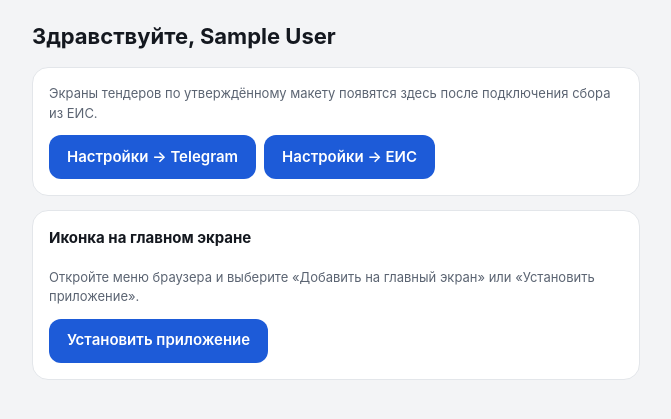
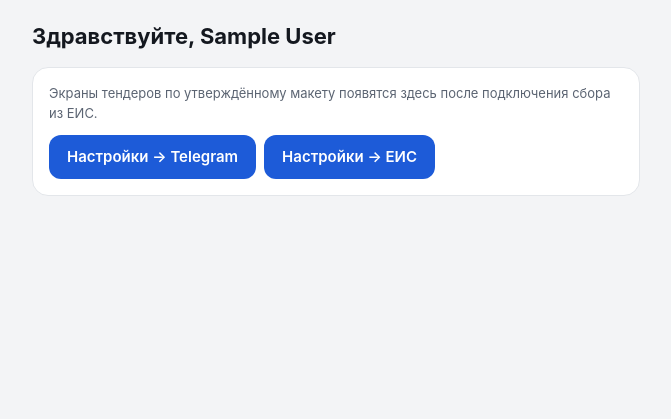
Before and after one commit to promstroy407/tender-radar, a Laravel app: page / in a window 1280 px wide. Shown: the part 73-492 px from the top of the page, without its empty margins (304-975 px from the left). Run offline with Laravel 12, Linux system fonts and the light colour scheme; the visitor is signed in with stand-in values (Sample User, id 1).

Commit message:
Убрана кнопка «Установить приложение» с главной
Приложение ставится значком браузера в адресной строке; своя кнопка в установленном приложении лишняя и путает.

Co-Authored-By: Claude Opus 5.5 <noreply@anthropic.com>
Claude-Session: https://claude.ai/code/session_016CiYjDi1iugbVuGHXVcJEe

```diff
--- a/resources/views/home.blade.php
+++ b/resources/views/home.blade.php
@@ -13,53 +13,4 @@
             </div>
         @endcan
     </div>
-
-    <div class="card" id="install" hidden>
-        <h2>Иконка на главном экране</h2>
-        <p class="muted" id="install-hint">Откройте меню браузера и выберите «Добавить на главный экран» или «Установить приложение».</p>
-        <div class="row">
-            <button type="button" id="install-button" hidden>Установить приложение</button>
-        </div>
-    </div>
 @endsection
-
-@push('scripts')
-<script>
-    (() => {
-        const card = document.getElementById('install');
-        const hint = document.getElementById('install-hint');
-        const button = document.getElementById('install-button');
-        const installed = window.matchMedia('(display-mode: standalone)').matches || navigator.standalone === true;
-        const inTelegram = typeof window.TelegramWebviewProxy !== 'undefined' || /Telegram/i.test(navigator.userAgent);
-
-        if (installed || inTelegram) {
-            return;
-        }
-
-        if (/iPhone|iPad|iPod/i.test(navigator.userAgent)) {
-            hint.textContent = 'В Safari нажмите «Поделиться» (квадрат со стрелкой) → «На экран „Домой“» → «Добавить».';
-        }
-        card.hidden = false;
-
-        let deferred = null;
-        window.addEventListener('beforeinstallprompt', (event) => {
-            event.preventDefault();
-            deferred = event;
-            hint.textContent = 'Приложение откроется с иконки, без адресной строки.';
-            button.hidden = false;
-        });
-
-        button.addEventListener('click', async () => {
-            if (deferred === null) {
-                return;
-            }
-            deferred.prompt();
-            await deferred.userChoice;
-            deferred = null;
-            card.hidden = true;
-        });
-
-        window.addEventListener('appinstalled', () => { card.hidden = true; });
-    })();
-</script>
-@endpush
```
Also changed, not shown: tests/Feature/PwaTest.php (+4 -3 lines).
